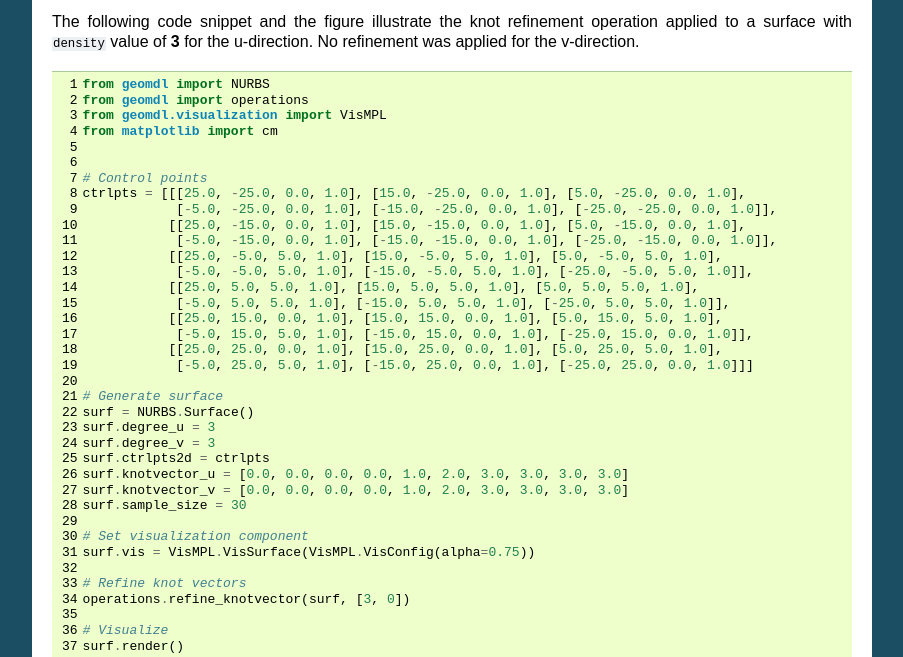
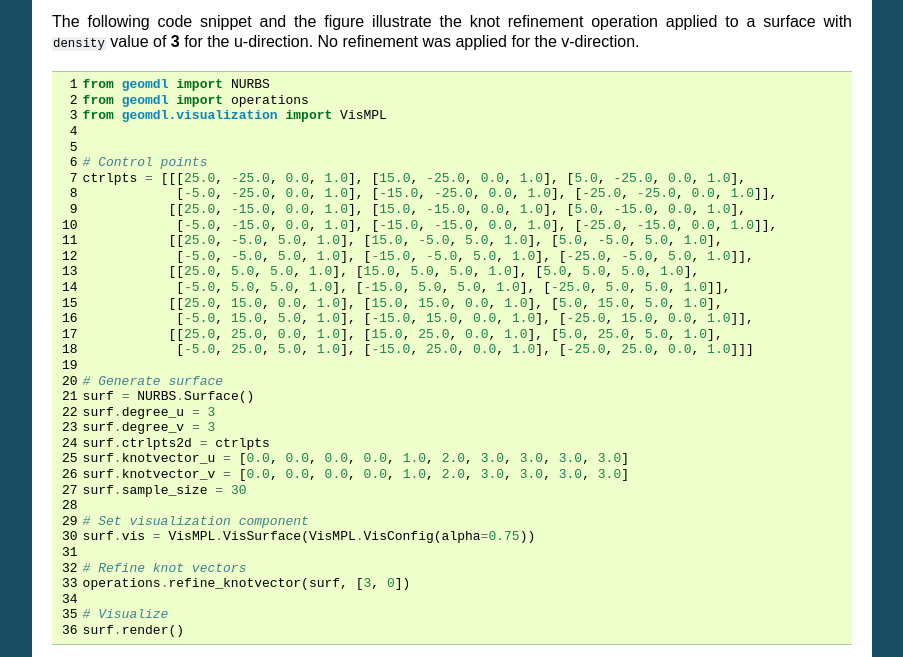
Before and after one commit to orbingol/NURBS-Python, a Sphinx documentation site: the page built from docs/knot_refinement.rst, in a window 1280 px wide and 900 px high, scrolled down 2005 px, cut to the strip 136-793 px from the top of the window. Shown: the whole strip, without its empty margins (198-1101 px from the left). Built offline with Sphinx 7.4.7, drawn with Linux system fonts in a browser that asks for light colours; formulas are drawn with MathJax 3.

Commit message:
Remove colormaps module [skip ci]

```diff
--- a/docs/knot_refinement.rst
+++ b/docs/knot_refinement.rst
@@ -211,7 +211,6 @@
     from geomdl import NURBS
     from geomdl import operations
     from geomdl.visualization import VisMPL
-    from matplotlib import cm
 
 
     # Control points
@@ -251,7 +250,6 @@
     from geomdl import NURBS
     from geomdl import operations
     from geomdl.visualization import VisMPL
-    from matplotlib import cm
 
 
     # Control points
```
